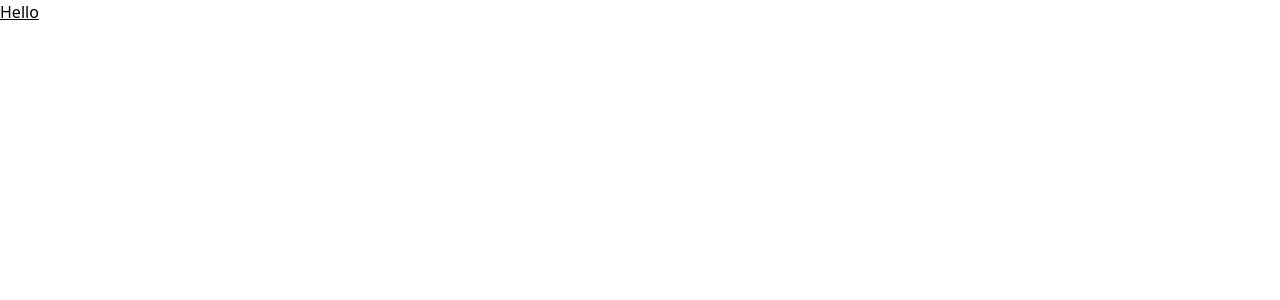
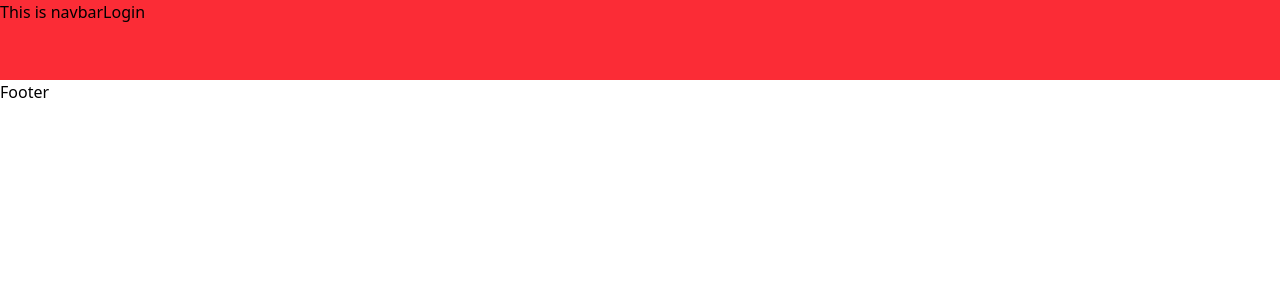
Before and after one commit to sagun-basnet/Vac-react, a React (Vite) app: page / in a window 1280 px wide. Shown: the top 300 px of the page. Built offline with nearby package versions, Linux system fonts and the light colour scheme.

Commit message:
components

```diff
--- a/src/App.jsx
+++ b/src/App.jsx
@@ -1,8 +1,11 @@
+import Navbar from "./components/Navbar";
+import Footer from "./components/Footer";
 const App = () => {
   return (
-    <div>
-      <h1 className="underline">Hello</h1>
-    </div>
+    <>
+      <Navbar />
+      <Footer />
+    </>
   );
 };
 
--- /dev/null
+++ b/src/components/Button.jsx
@@ -0,0 +1,9 @@
+import React from 'react'
+
+const Button = () => {
+  return (
+    <button>Login</button>
+  )
+}
+
+export default Button
--- /dev/null
+++ b/src/components/Footer.jsx
@@ -0,0 +1,9 @@
+import React from 'react'
+
+const Footer = () => {
+  return (
+    <div>Footer</div>
+  )
+}
+
+export default Footer
--- /dev/null
+++ b/src/components/Navbar.jsx
@@ -0,0 +1,11 @@
+import Button from "./Button";
+const Navbar = () => {
+  return (
+    <nav className="h-[5rem] bg-red-500">
+      This is navbar
+      <Button />
+    </nav>
+  );
+};
+
+export default Navbar;
```
